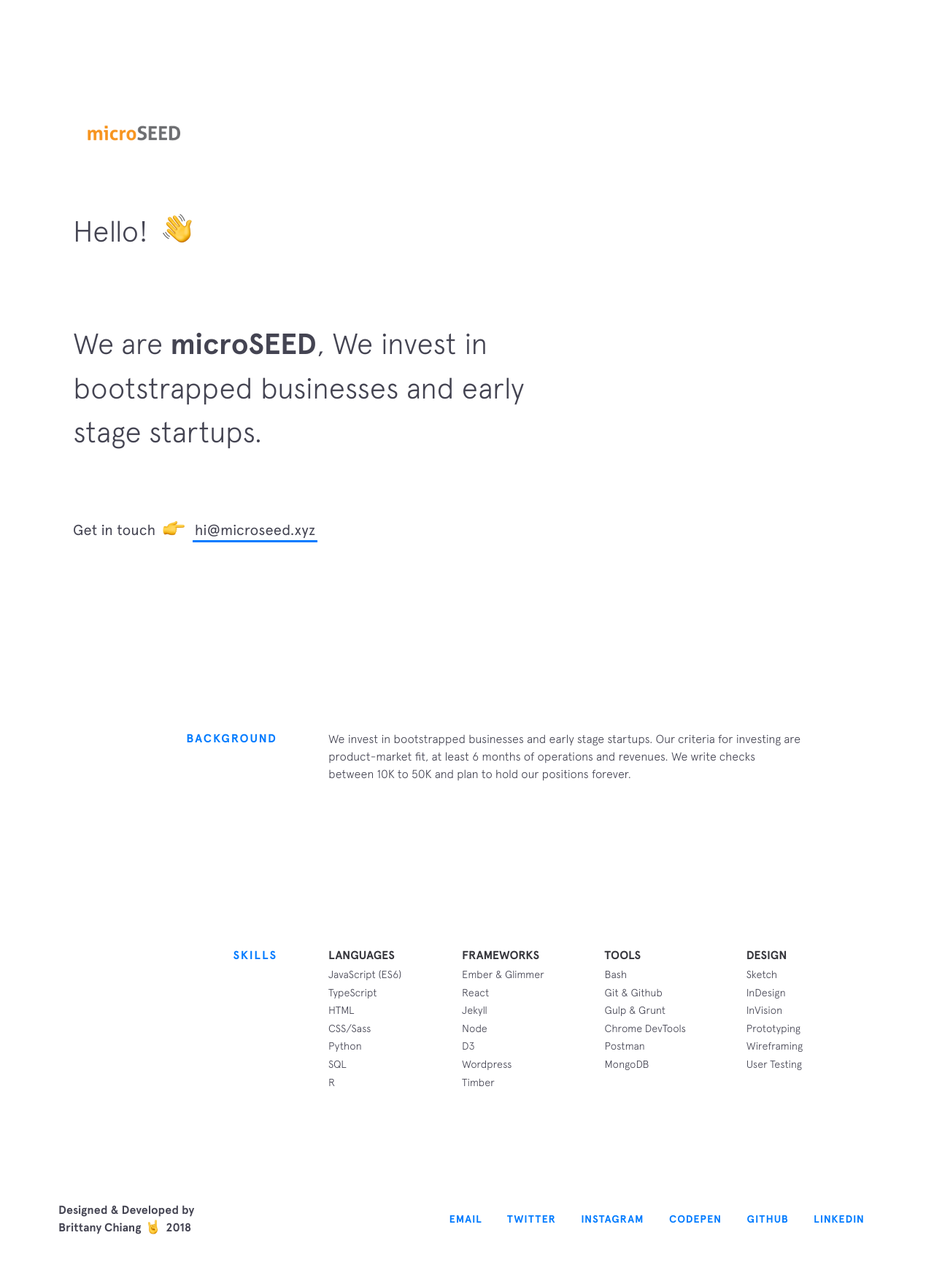
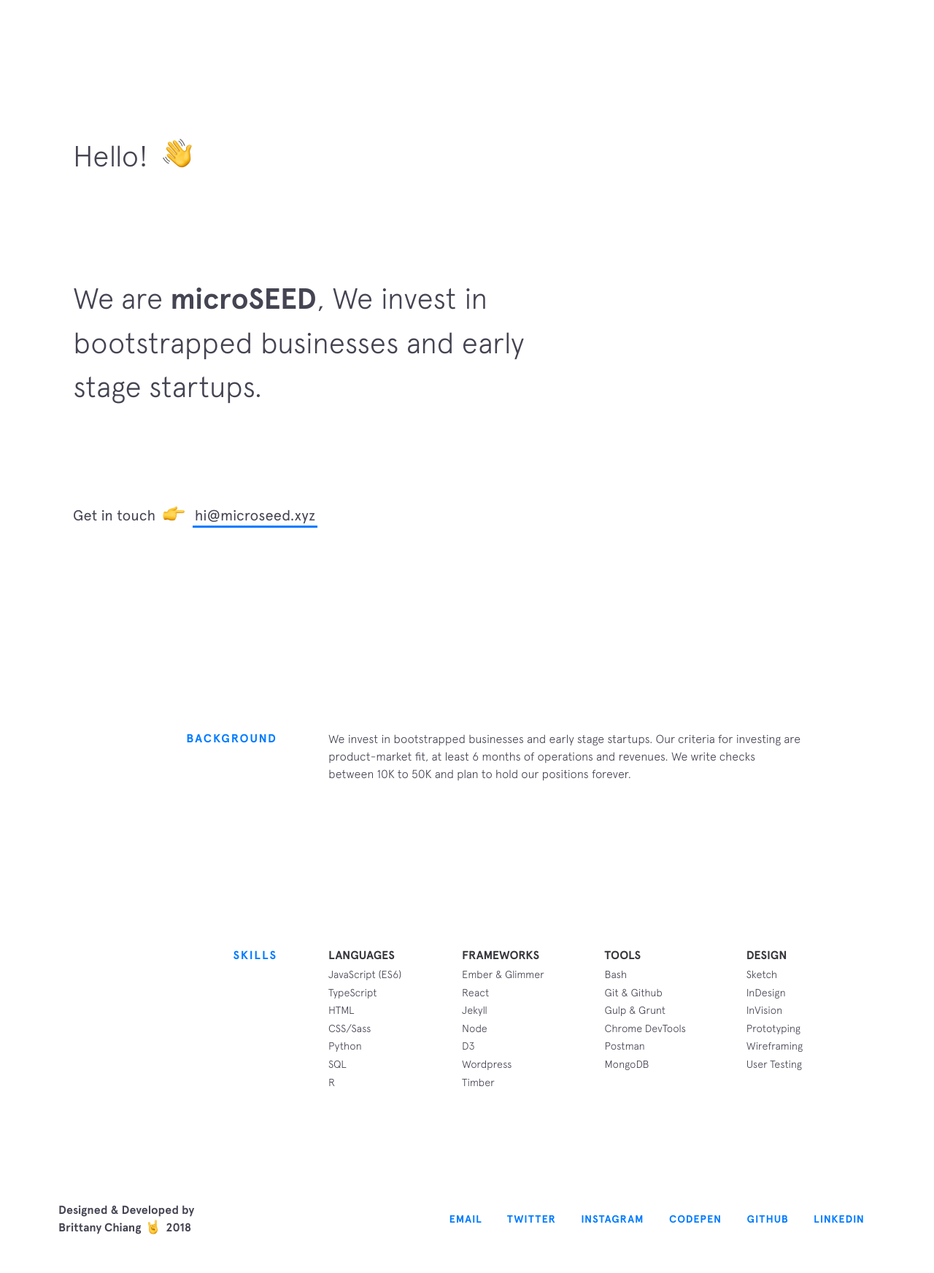
Before and after one commit to dahsoon/dahsoon.github.io, a Jekyll site: the page built from index.html, in a window 1280 px wide. Shown: the whole page at 73% size. Built offline with Jekyll 4.4.1, drawn with Linux system fonts in a browser that asks for light colours; nearby versions of some CDN libraries.

Commit message:
Update intro.html

```diff
--- a/_includes/intro.html
+++ b/_includes/intro.html
@@ -1,5 +1,4 @@
 <header class="intro">
-  <a href="#"><img id="logo" src="{{ site.baseurl }}/img/logo.png"></a>
   <h1 class="intro__hello">Hello!
     <span class="emoji wave-hand animated"></span>
   </h1>
```
